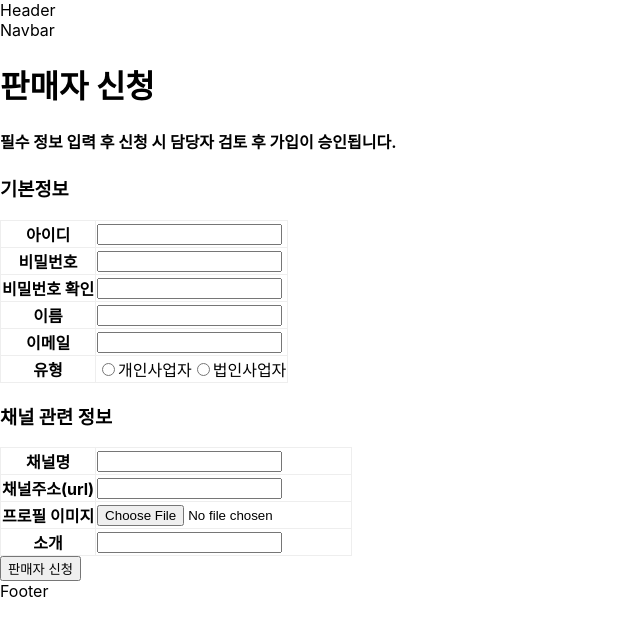
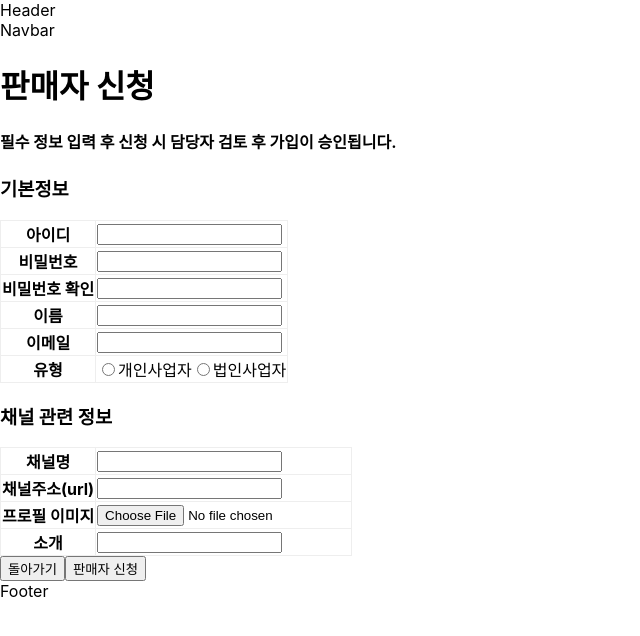
Before and after one commit to HHyeonYoungPark/Goods_Project, a React (Create React App) app in the folder seller/client/: page /regist in a window 1280 px wide. Shown: the top 636 px of the page, without its empty margins (0-640 px from the left). Built offline with nearby package versions, Linux system fonts and the light colour scheme.

Commit message:
hyeonyoung test

```diff
--- a/seller/client/src/components/pages/Regist.js
+++ b/seller/client/src/components/pages/Regist.js
@@ -84,6 +84,7 @@ function Regist() {
             </tr>
           </table>
           <div className="submit-btn">
+            <input type="button" value="돌아가기" />
             <input type="submit" value="판매자 신청" />
           </div>
         </form>
```
